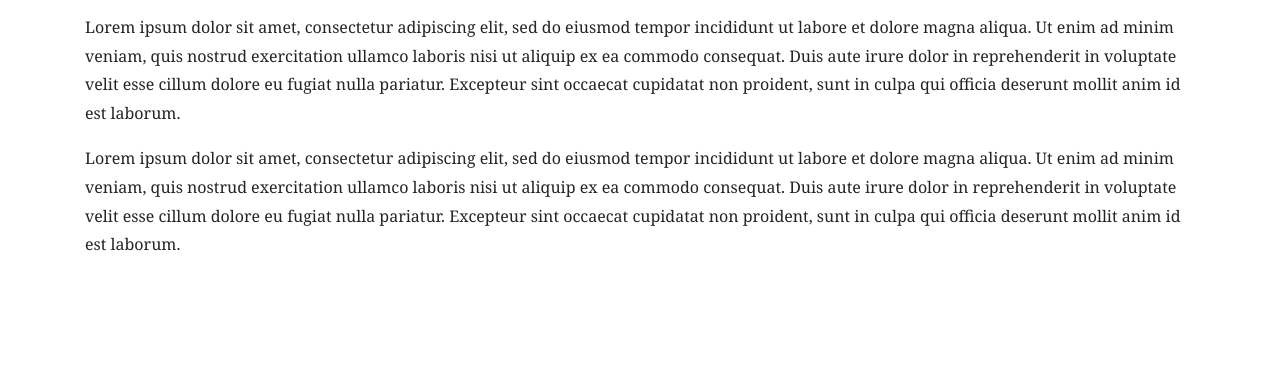
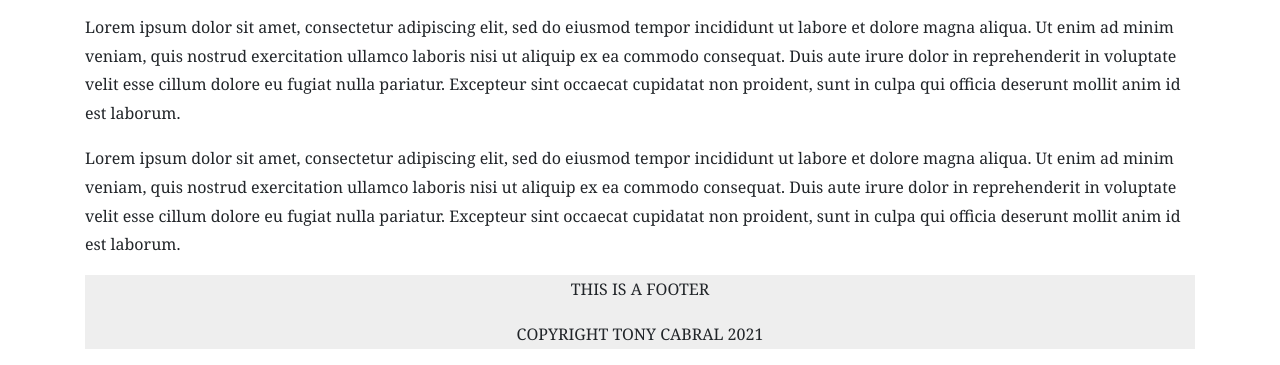
Before and after one commit to arcabral98/Tony-Cabral-JOUR352, a plain HTML site: page HTML Frame/HTML-framework.html in a window 1280 px wide. Shown: the part 740-1105 px from the top of the page. Before the commit the page ends 1015 px from the top, so only its background shows below. Drawn offline with nearby package versions, Linux system fonts and the light colour scheme.

Commit message:
Added footer

```diff
--- a/HTML Frame/HTML-framework.html
+++ b/HTML Frame/HTML-framework.html
@@ -74,11 +74,9 @@
 
 <p>Lorem ipsum dolor sit amet, consectetur adipiscing elit, sed do eiusmod tempor incididunt ut labore et dolore magna aliqua. Ut enim ad minim veniam, quis nostrud exercitation ullamco laboris nisi ut aliquip ex ea commodo consequat. Duis aute irure dolor in reprehenderit in voluptate velit esse cillum dolore eu fugiat nulla pariatur. Excepteur sint occaecat cupidatat non proident, sunt in culpa qui officia deserunt mollit anim id est laborum.</p>
 
-
-
-
-
-
+<footer id="footer">
+  <p>this is a footer</p>
+  <p>copyright Tony Cabral 2021</p>
 
 
 </div>
--- a/HTML Frame/style.css
+++ b/HTML Frame/style.css
@@ -36,3 +36,9 @@ p{
   line-height: 180%;
   font-size: 1em;
 }
+
+footer{
+  background-color: #eeeeee;
+  text-align: center;
+  text-transform: uppercase;
+}
```
